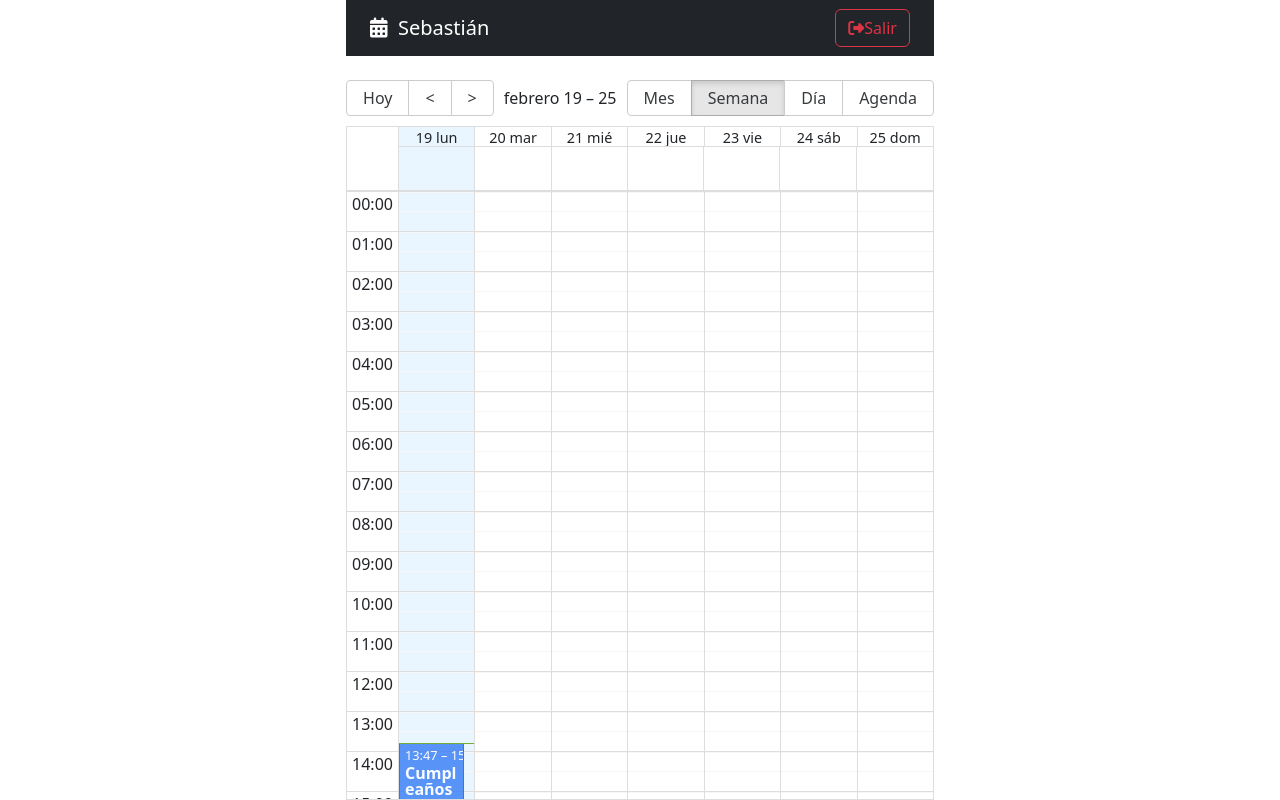
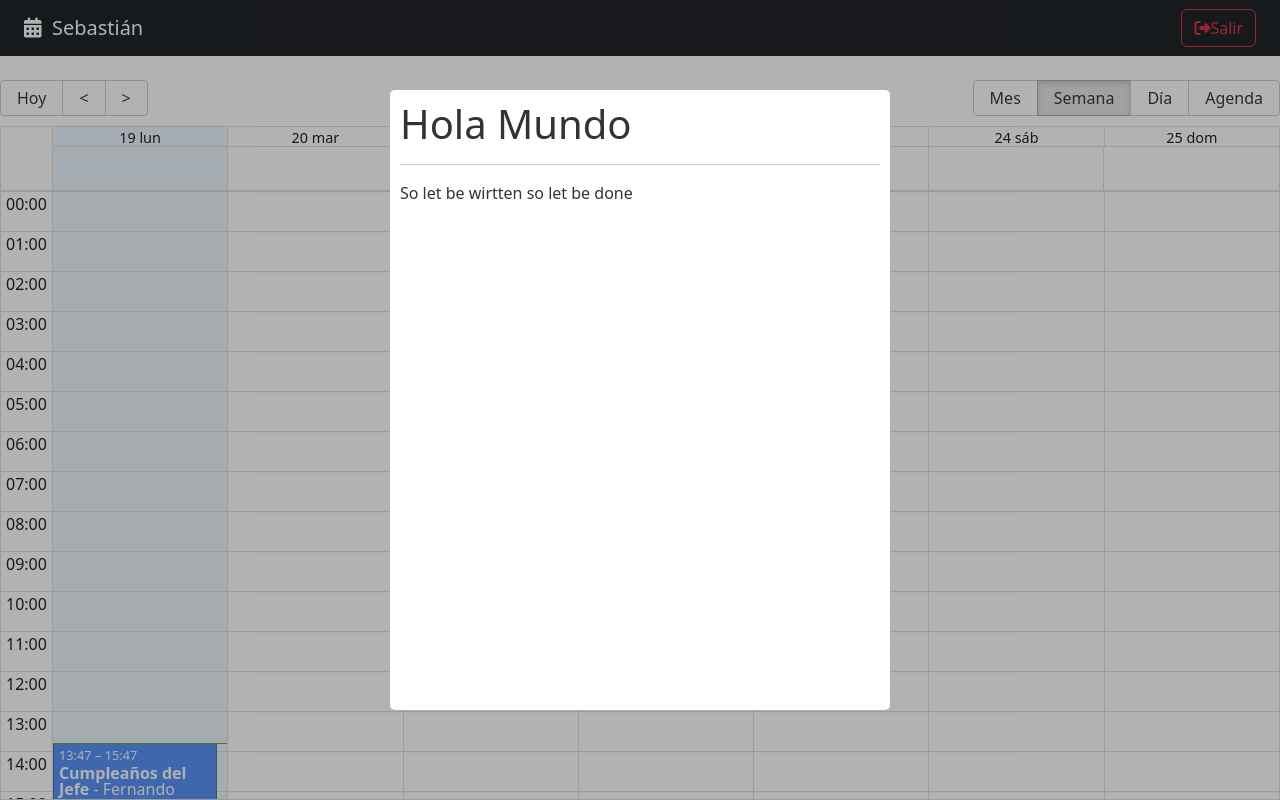
Before and after one commit to sebassg7/CalendarApp, a React (Vite) app: page /auth in a window 1280 px wide. Built offline with nearby package versions, Linux system fonts and the light colour scheme.

Commit message:
Creando un modal sobre el calendario

```diff
--- a/package.json
+++ b/package.json
@@ -14,6 +14,7 @@
     "react": "^18.2.0",
     "react-big-calendar": "^1.10.2",
     "react-dom": "^18.2.0",
+    "react-modal": "^3.16.1",
     "react-router-dom": "6"
   },
   "devDependencies": {
--- /dev/null
+++ b/src/calendar/components/CalendarModal.jsx
@@ -0,0 +1,40 @@
+import { useState } from 'react';
+import Modal from 'react-modal';
+
+const customStyles = {
+    content: {
+    top: '50%',
+    left: '50%',
+    right: 'auto',
+    bottom: 'auto',
+    marginRight: '-50%',
+    transform: 'translate(-50%, -50%)',
+    }
+};
+
+Modal.setAppElement('#root');
+
+export const CalendarModal = () => {
+
+    const [isOpen, setIsOpen] = useState(true)
+
+    const onCloseModal = () => {
+        console.log('cerrando modal');
+        setIsOpen(false);
+    };
+
+return (
+    <Modal
+    isOpen={ isOpen }
+    onRequestClose={ onCloseModal }
+    style={ customStyles }
+    className="modal"
+    overlayClassName="modal-fondo"
+    closeTimeoutMS={ 200 }>
+
+        <h1>Hola Mundo</h1>
+        <hr />
+        <p>So let be wirtten so let be done</p>
+
+    </Modal>
+)};
--- a/src/calendar/index.js
+++ b/src/calendar/index.js
@@ -1,3 +1,4 @@
 export * from './components/CalendarEvent';
+export * from './components/CalendarModal';
 export * from './components/Navbar';
 export * from './pages/CalendarPage';
--- a/src/calendar/pages/CalendarPage.jsx
+++ b/src/calendar/pages/CalendarPage.jsx
@@ -2,9 +2,10 @@
 import 'react-big-calendar/lib/css/react-big-calendar.css';
 
 import { addHours } from 'date-fns';
-import { CalendarEvent, Navbar } from '../';
+import { CalendarEvent, CalendarModal, Navbar } from '../';
 import { localizer, getMessages } from "../../helpers";
 import { useState } from 'react';
+
 
 const events = [{
   title: 'Cumpleaños del Jefe',
@@ -69,6 +70,8 @@
         onSelectEvent={ onSelect  }
         onView={ onViewChanged }
       />
+
+      <CalendarModal/>
     </>
   )
 };
--- a/src/styles.css
+++ b/src/styles.css
@@ -1,68 +1,40 @@
-:root {
-  font-family: Inter, system-ui, Avenir, Helvetica, Arial, sans-serif;
-  line-height: 1.5;
-  font-weight: 400;
-
-  color-scheme: light dark;
-  color: rgba(255, 255, 255, 0.87);
-  background-color: #242424;
-
-  font-synthesis: none;
-  text-rendering: optimizeLegibility;
-  -webkit-font-smoothing: antialiased;
-  -moz-osx-font-smoothing: grayscale;
+/* Modal */
+.ReactModalPortal > div{
+  opacity: 0;
 }
 
-a {
-  font-weight: 500;
-  color: #646cff;
-  text-decoration: inherit;
-}
-a:hover {
-  color: #535bf2;
+.ReactModalPortal .ReactModal__Overlay {
+  align-items: center;
+  display: flex;
+  justify-content: center;
+  transition: opacity .2s ease-in-out;
+  z-index: 999;
 }
 
-body {
-  margin: 0;
-  /* display: flex; */
-  place-items: center;
-  min-width: 320px;
-  min-height: 100vh;
+.modal-fondo {
+  background-color: rgba(0, 0, 0, 0.3);
+  bottom: 0;
+  left: 0;
+  right: 0;
+  top: 0;
+  position: fixed;
 }
 
-h1 {
-  font-size: 3.2em;
-  line-height: 1.1;
+.ReactModalPortal .ReactModal__Overlay--after-open {
+  opacity: 1;
 }
 
-button {
-  border-radius: 8px;
-  border: 1px solid transparent;
-  padding: 0.6em 1.2em;
-  font-size: 1em;
-  font-weight: 500;
-  font-family: inherit;
-  background-color: #1a1a1a;
-  cursor: pointer;
-  transition: border-color 0.25s;
-}
-button:hover {
-  border-color: #646cff;
-}
-button:focus,
-button:focus-visible {
-  outline: 4px auto -webkit-focus-ring-color;
+.ReactModalPortal .ReactModal__Overlay--before-close {
+  opacity: 0;
 }
 
-@media (prefers-color-scheme: light) {
-  :root {
-    color: #213547;
-    background-color: #ffffff;
-  }
-  a:hover {
-    color: #747bff;
-  }
-  button {
-    background-color: #f9f9f9;
-  }
+.modal {
+  background: white;
+  border-radius: 5px;
+  color: rgb(51, 51, 51);
+  display: inline;
+  max-height: 620px;
+  max-width: 500px;
+  outline: none;
+  padding: 10px;
 }
```
Also changed, not shown: 1 other file (tests, documents, lock files or other folders).
